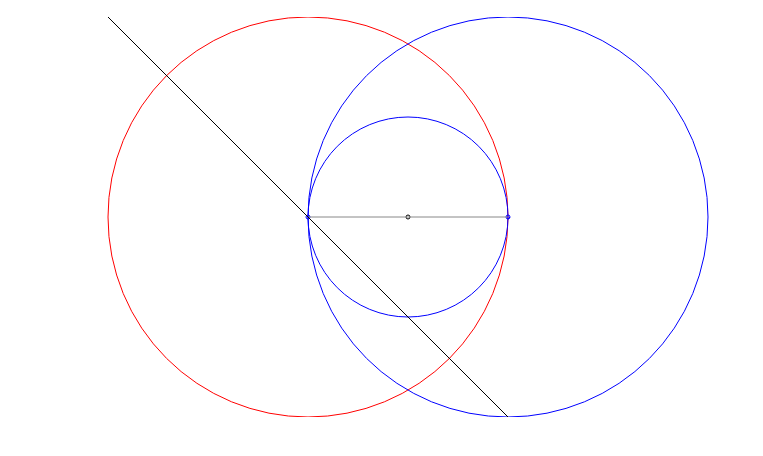
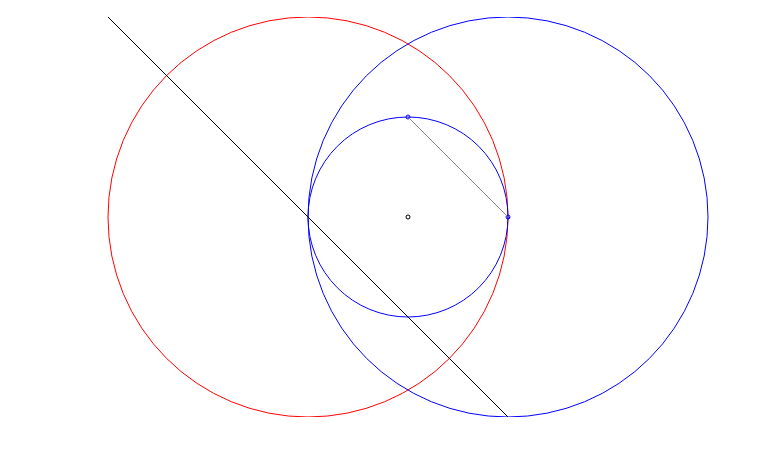
Before and after one commit to weshoke/versor.js, a plain HTML site: page render/test.html in a window 1280 px wide. Shown: the part 42-498 px from the top of the page, without its empty margins (0-763 px from the left). Drawn offline with Linux system fonts and the light colour scheme.

Commit message:
Move point pair to make test slightly less visually confusing.

```diff
--- a/render/test.html
+++ b/render/test.html
@@ -32,7 +32,7 @@
   // Point
   C2.Ro.point(0, 0),
   // Point pair
-  C2.Ro.point(-1, 0).op(C2.Ro.point(1, 0)),
+  C2.Ro.point(0, -1).op(C2.Ro.point(1, 0)),
   // Real direct circle
   C2.Ro.point(0, 1).op(C2.Ro.point(1, 0)).op(C2.Ro.point(-1, 0)),
   // Direct line
```
